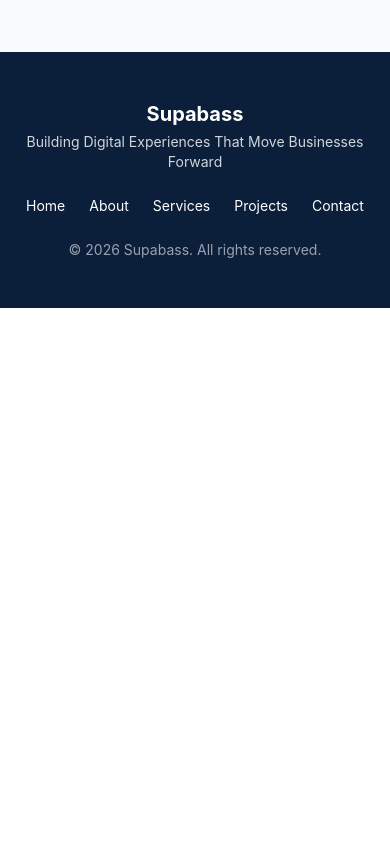
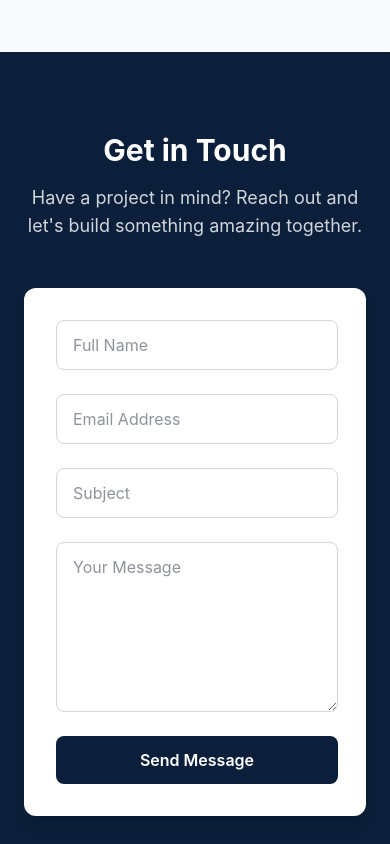
Before and after one commit to Antony-005/supabass, a React (Vite) app: page / in a window 390 px wide. Shown: the part 5440-6284 px from the top of the page. Before the commit the page ends 5748 px from the top, so only its background shows below. Built offline with nearby package versions, Linux system fonts and the light colour scheme.

Commit message:
Add Contact section with responsive form and CTA

```diff
--- /dev/null
+++ b/src/components/Contact.jsx
@@ -0,0 +1,46 @@
+function Contact() {
+  return (
+    <section className="py-20 bg-[#0B1F3A] text-white px-6">
+      <div className="max-w-4xl mx-auto text-center mb-12">
+        <h2 className="text-3xl md:text-4xl font-bold mb-4">Get in Touch</h2>
+        <p className="text-gray-300 text-lg">
+          Have a project in mind? Reach out and let's build something amazing together.
+        </p>
+      </div>
+
+      <form className="max-w-4xl mx-auto bg-white text-gray-800 rounded-xl shadow-lg p-8 grid gap-6">
+        <div className="grid md:grid-cols-2 gap-6">
+          <input
+            type="text"
+            placeholder="Full Name"
+            className="border border-gray-300 rounded-lg px-4 py-3 focus:outline-none focus:ring-2 focus:ring-[#0B1F3A]"
+          />
+          <input
+            type="email"
+            placeholder="Email Address"
+            className="border border-gray-300 rounded-lg px-4 py-3 focus:outline-none focus:ring-2 focus:ring-[#0B1F3A]"
+          />
+        </div>
+        <input
+          type="text"
+          placeholder="Subject"
+          className="border border-gray-300 rounded-lg px-4 py-3 focus:outline-none focus:ring-2 focus:ring-[#0B1F3A]"
+        />
+        <textarea
+          placeholder="Your Message"
+          rows="6"
+          className="border border-gray-300 rounded-lg px-4 py-3 focus:outline-none focus:ring-2 focus:ring-[#0B1F3A]"
+        ></textarea>
+
+        <button
+          type="submit"
+          className="bg-[#0B1F3A] text-white font-semibold px-6 py-3 rounded-lg hover:opacity-90 transition"
+        >
+          Send Message
+        </button>
+      </form>
+    </section>
+  );
+}
+
+export default Contact;
--- a/src/pages/Home.jsx
+++ b/src/pages/Home.jsx
@@ -1,6 +1,7 @@
 import About from "../components/About";
 import Services from "../components/Services";
 import Projects from "../components/Projects";
+import Contact from "../components/Contact";
 
 function Home() {
   return (
@@ -29,6 +30,9 @@ function Home() {
 
       {/* Projects Section */}
       <Projects />
+
+      {/* Contact Section */}
+      <Contact />
     </>
   );
 }
```
